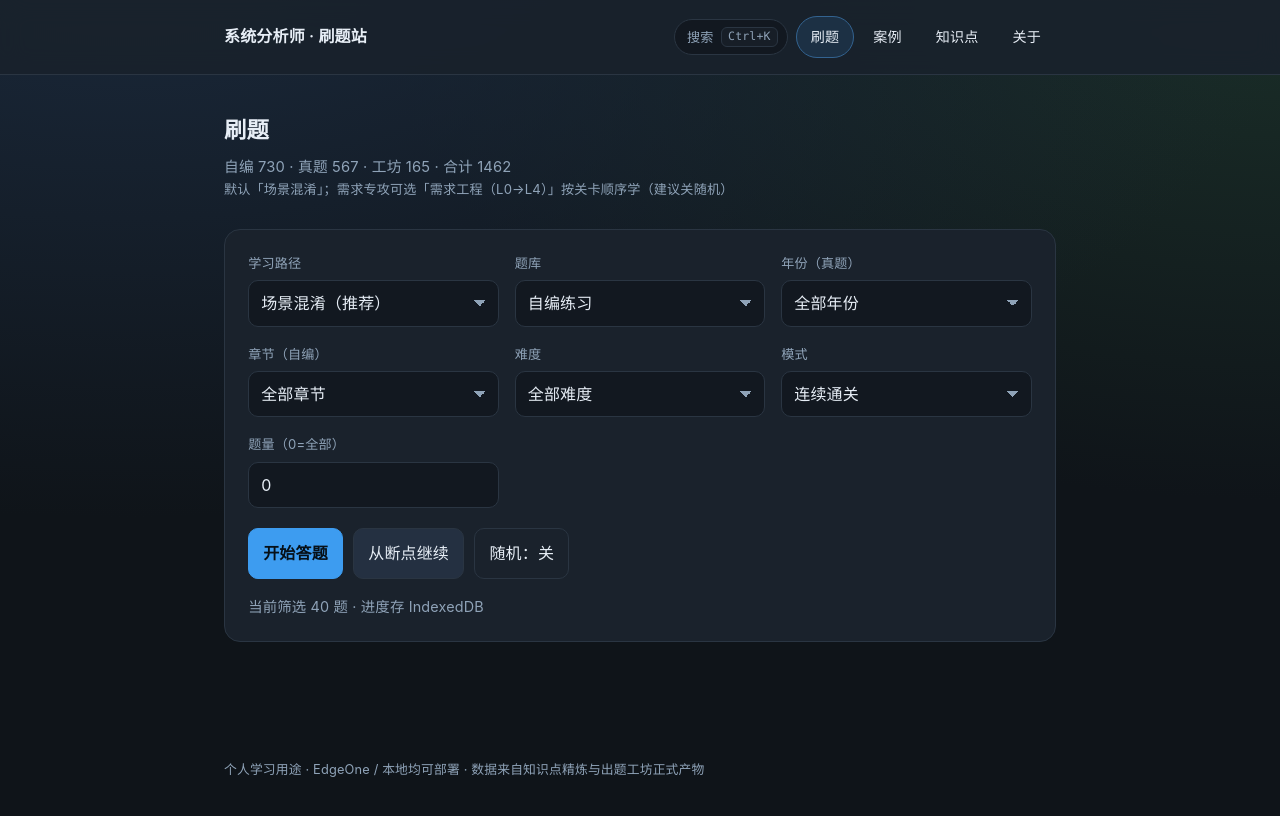
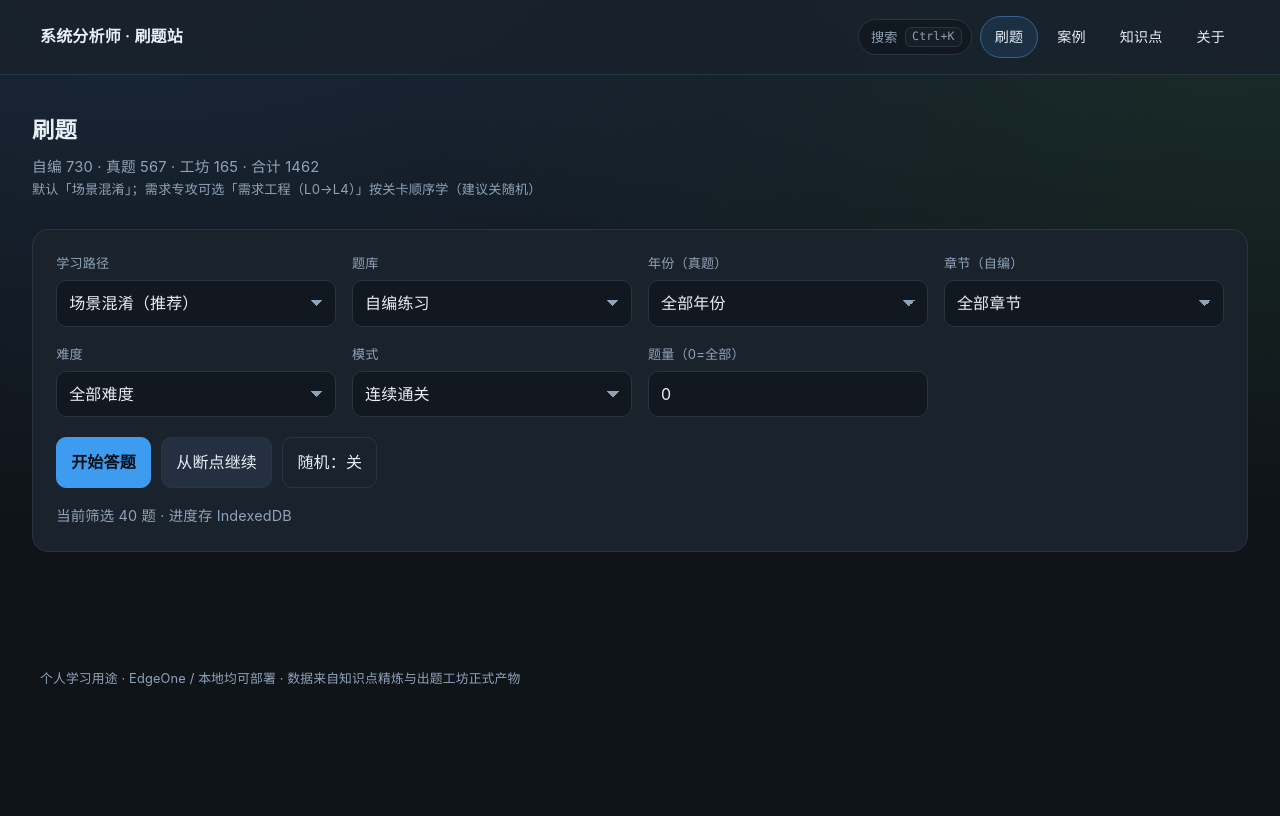
Before and after one commit to xiamengquan/sysanalyst-quiz, a Next.js app: page / in a window 1280 px wide. Shown: the top 816 px of the page. Built offline with nearby package versions, Linux system fonts and the light colour scheme.

Commit message:
feat: 内容栏响应式加宽至 1600px
壳层随视口流体增长并封顶 1600px；知识点正文仍限制行宽以保可读性。

Co-authored-by: Cursor <cursoragent@cursor.com>

```diff
--- a/src/app/globals.css
+++ b/src/app/globals.css
@@ -14,7 +14,9 @@
   --safe-b: env(safe-area-inset-bottom, 0px);
   --safe-t: env(safe-area-inset-top, 0px);
   /* 排版节奏（v1.1 留白增强） */
-  --content-max: 880px;
+  /* 壳层流体宽：随视口增长，上限 1600px */
+  --content-max: 1600px;
+  --measure-prose: 72ch;
   --space-1: 0.35rem;
   --space-2: 0.65rem;
   --space-3: 1rem;
@@ -73,7 +75,7 @@ button,
 }
 
 .site-main {
-  width: 100%;
+  width: min(100%, var(--content-max));
   max-width: var(--content-max);
   margin-inline: auto;
   padding-top: var(--space-5);
@@ -89,6 +91,20 @@ button,
     padding-left: max(1.5rem, env(safe-area-inset-left));
     padding-right: max(1.5rem, env(safe-area-inset-right));
     padding-bottom: 5.5rem;
+  }
+}
+
+@media (min-width: 1024px) {
+  .site-main {
+    padding-left: max(2rem, env(safe-area-inset-left));
+    padding-right: max(2rem, env(safe-area-inset-right));
+  }
+}
+
+@media (min-width: 1440px) {
+  .site-main {
+    padding-left: max(2.5rem, env(safe-area-inset-left));
+    padding-right: max(2.5rem, env(safe-area-inset-right));
   }
 }
 
@@ -301,6 +317,8 @@ textarea.field {
   border: 1px solid var(--line);
   line-height: 1.8;
   font-size: 0.98rem;
+  /* 壳层可至 1600px；正文保持舒适行宽 */
+  max-width: var(--measure-prose);
   max-height: min(78dvh, 980px);
   overflow: auto;
   -webkit-overflow-scrolling: touch;
--- a/src/app/layout.tsx
+++ b/src/app/layout.tsx
@@ -29,7 +29,7 @@ export default function RootLayout({ children }: { children: React.ReactNode })
         <SiteHeader />
         <div className="site-main">{children}</div>
         <footer
-          className="mx-auto hidden px-6 pb-10 text-[0.8rem] leading-relaxed text-[var(--muted)] sm:block"
+          className="mx-auto hidden w-full px-6 pb-10 text-[0.8rem] leading-relaxed text-[var(--muted)] sm:block lg:px-8 xl:px-10"
           style={{ maxWidth: "var(--content-max)" }}
         >
           个人学习用途 · EdgeOne / 本地均可部署 · 数据来自知识点精炼与出题工坊正式产物
--- a/src/components/QuizApp.tsx
+++ b/src/components/QuizApp.tsx
@@ -242,7 +242,7 @@ export function QuizApp() {
 
       {phase === "setup" && (
         <div className="card space-y-4">
-          <div className="grid gap-4 sm:grid-cols-2 lg:grid-cols-3">
+          <div className="grid gap-4 sm:grid-cols-2 lg:grid-cols-3 xl:grid-cols-4 2xl:grid-cols-6">
             <label className="block text-[0.82rem] text-[var(--muted)]">
               学习路径
               <select
--- a/src/components/SiteHeader.tsx
+++ b/src/components/SiteHeader.tsx
@@ -25,7 +25,10 @@ export function SiteHeader() {
         className="sticky top-0 z-50 border-b border-[var(--line)] bg-[color-mix(in_srgb,var(--panel)_92%,transparent)] backdrop-blur-md"
         style={{ paddingTop: "var(--safe-t)" }}
       >
-        <div className="mx-auto flex items-center justify-between gap-2 px-4 py-3.5 sm:gap-3 sm:px-6 sm:py-4" style={{ maxWidth: "var(--content-max)" }}>
+        <div
+          className="mx-auto flex w-full items-center justify-between gap-2 px-4 py-3.5 sm:gap-3 sm:px-6 sm:py-4 lg:px-8 xl:px-10"
+          style={{ maxWidth: "var(--content-max)" }}
+        >
           <Link href="/" className="min-w-0 truncate text-[1rem] font-semibold text-[var(--text)]">
             <span className="hidden sm:inline">系统分析师 · 刷题站</span>
             <span className="sm:hidden">系分刷题</span>
```
Also changed, not shown: 3 other files (tests, documents, lock files or other folders).
